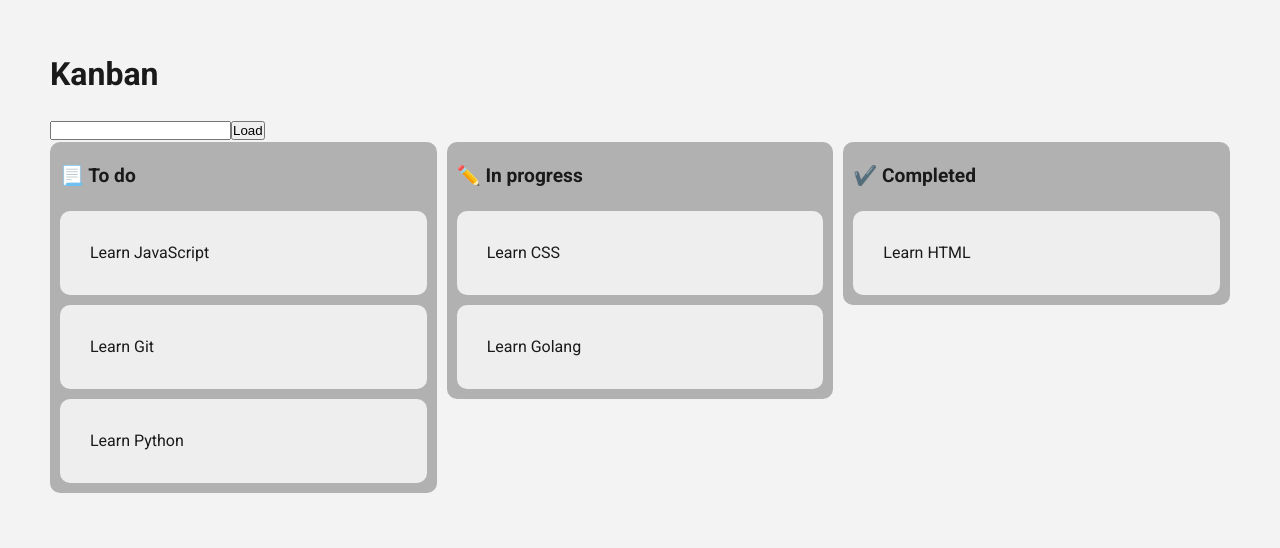
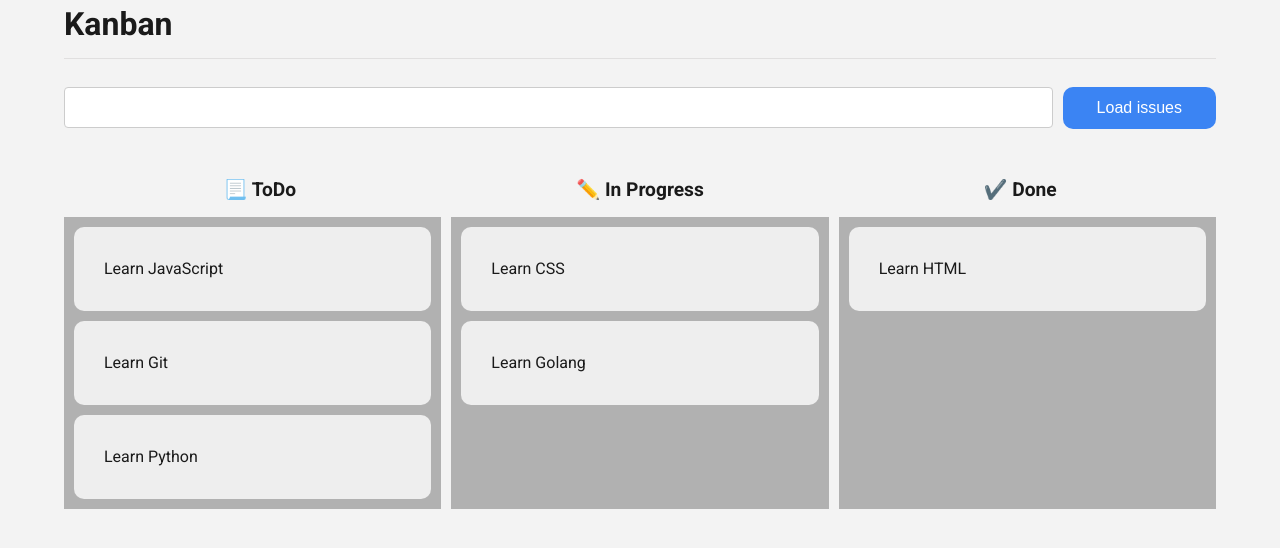
Before and after one commit to svmed2050/kanban-git-react, a React (Create React App) app: page / in a window 1280 px wide. Shown: the top 548 px of the page. Built offline with nearby package versions, Linux system fonts and the light colour scheme.

Commit message:
change styling for input and create main wrapper for all project

```diff
--- a/src/App.css
+++ b/src/App.css
@@ -12,3 +12,23 @@ body {
   font-family: 'Roboto', sans-serif;
   line-height: 1.5;
 }
+
+.app-container {
+  display: flex;
+  flex-direction: column;
+  justify-content: center;
+  align-items: center;
+}
+
+.main-wrapper {
+  width: 90vw;
+}
+
+hr {
+  display: block;
+  height: 1px;
+  border: 0;
+  border-top: 1px solid #e0dfdf;
+  margin: 10px 0;
+  padding: 0;
+}
--- a/src/App.js
+++ b/src/App.js
@@ -4,10 +4,15 @@ import RepoInput from './components/repoinput'
 
 function App() {
 	return (
-		<div style={{ padding: '50px' }}>
-			<h1 style={{ marginBottom: '20px' }}>Kanban</h1>
-			<RepoInput />
-			<Kanban />
+		<div /* 	style={{ padding: '50px' }}  */ className='app-container'>
+			<div className='main-wrapper'>
+				<h1 style={{ marginBottom: '20px' }}>
+					Kanban
+					<hr />
+				</h1>
+				<RepoInput />
+				<Kanban />
+			</div>
 		</div>
 	)
 }
--- a/src/components/kanban/index.jsx
+++ b/src/components/kanban/index.jsx
@@ -35,6 +35,14 @@ const Kanban = () => {
 
 	return (
 		<DragDropContext onDragEnd={onDragEnd}>
+			<div className='kanban__title-container'>
+				{data.map((section) => (
+					<div key={section.id} className='kanban__title-container__title'>
+						{section.title}
+					</div>
+				))}
+			</div>
+
 			<div className='kanban'>
 				{data.map((section) => (
 					<Droppable key={section.id} droppableId={section.id}>
@@ -44,7 +52,6 @@ const Kanban = () => {
 								className='kanban__section'
 								ref={provided.innerRef}
 							>
-								<div className='kanban__section__title'>{section.title}</div>
 								<div className='kanban__section__content'>
 									{section.tasks.map((task, index) => (
 										<Draggable
--- a/src/components/kanban/kanban.scss
+++ b/src/components/kanban/kanban.scss
@@ -1,21 +1,15 @@
 .kanban {
 	display: flex;
-	align-items: flex-start;
+	// align-items: flex-start;
+	justify-content: center;
 
 	&__section {
-		width: 400px;
+		width: 33%;
 		background-color: #b1b1b1;
 		padding: 10px;
-		border-radius: 10px;
 
 		& ~ & {
 			margin-left: 10px;
-		}
-
-		&__title {
-			font-size: 1.2rem;
-			font-weight: 700;
-			margin: 10px 0 20px;
 		}
 
 		&__content {
@@ -25,3 +19,16 @@
 		}
 	}
 }
+
+.kanban__title-container {
+	display: flex;
+	justify-content: center;
+
+	&__title {
+		width: 33%;
+		font-size: 1.2rem;
+		font-weight: 700;
+		margin: 20px 0 12px;
+		text-align: center;
+	}
+}
--- a/src/components/repoinput/index.jsx
+++ b/src/components/repoinput/index.jsx
@@ -1,4 +1,5 @@
 import React, { useState, useEffect } from 'react'
+import './repoinput.scss'
 
 const RepoInput = () => {
 	const [repoUrl, setRepoUrl] = useState('')
@@ -36,13 +37,16 @@ const RepoInput = () => {
 	}, [issues])
 
 	return (
-		<div>
+		<div className='input-wrapper'>
 			<input
 				value={repoUrl}
 				onChange={(event) => setRepoUrl(event.target.value)}
 				type='text'
+				className='input-style'
 			/>
-			<button onClick={handleRepoLoad}>Load</button>
+			<button className='button' onClick={handleRepoLoad}>
+				Load issues
+			</button>
 		</div>
 	)
 }
--- /dev/null
+++ b/src/components/repoinput/repoinput.scss
@@ -0,0 +1,42 @@
+.input-wrapper {
+	// width: 100vh;
+	display: flex;
+	align-items: center;
+	margin-bottom: 20px;
+}
+
+.input-style,
+select {
+	width: 100%;
+	padding: 12px 20px;
+	margin: 8px 0;
+	margin-right: 10px;
+	display: inline-block;
+	border: 1px solid #ccc;
+	border-radius: 4px;
+	box-sizing: border-box;
+	transition: 0.3s border ease;
+}
+
+.button {
+	background-color: #3b84f3; /* Green */
+	border: none;
+	color: white;
+	padding: 11px 34px;
+	height: 42px;
+	border-radius: 10px;
+	text-align: center;
+	text-decoration: none;
+	display: inline-block;
+	font-size: 16px;
+	white-space: nowrap;
+	transition: 0.3s opacity ease-in;
+}
+
+.button:hover {
+	opacity: 0.8;
+}
+
+.button:active {
+	transform: translateY(1px);
+}
--- a/src/mockData.js
+++ b/src/mockData.js
@@ -3,7 +3,7 @@ import { v4 as uuidv4 } from 'uuid'
 const mockData = [
 	{
 		id: uuidv4(),
-		title: ' 📃 To do',
+		title: ' 📃 ToDo',
 		tasks: [
 			{
 				id: uuidv4(),
@@ -21,7 +21,7 @@ const mockData = [
 	},
 	{
 		id: uuidv4(),
-		title: ' ✏️ In progress',
+		title: ' ✏️ In Progress',
 		tasks: [
 			{
 				id: uuidv4(),
@@ -35,7 +35,7 @@ const mockData = [
 	},
 	{
 		id: uuidv4(),
-		title: ' ✔️ Completed',
+		title: ' ✔️ Done',
 		tasks: [
 			{
 				id: uuidv4(),
```
